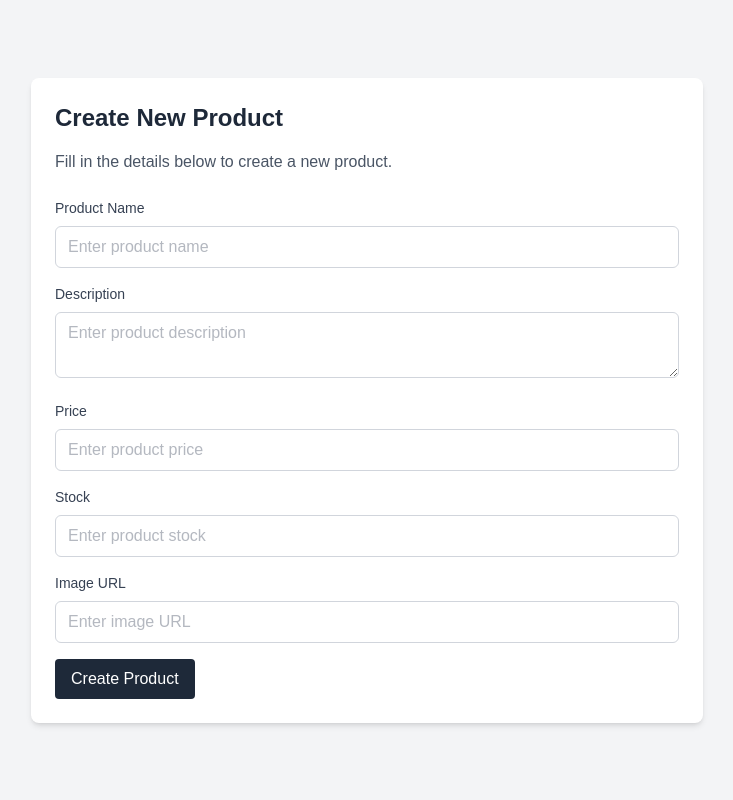
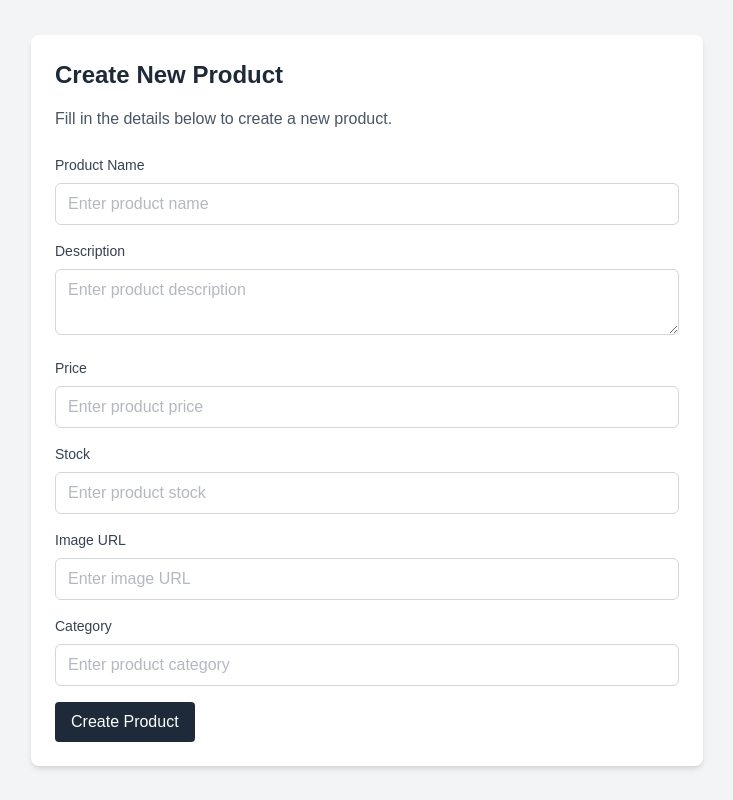
Before and after one commit to Edu-2de/JsApiLesson2, a Next.js app in the folder frontend/: page /Admin/Products/Create in a window 1280 px wide. Shown: the whole page, without its empty margins (273-1006 px from the left). Built offline with nearby package versions, Linux system fonts and the light colour scheme.

Commit message:
feat(admin): update product form to include name, description, price, stock, image, and category fields

```diff
--- a/frontend/src/app/Admin/Products/Create/page.tsx
+++ b/frontend/src/app/Admin/Products/Create/page.tsx
@@ -38,6 +38,7 @@
                         <label className="block text-sm font-medium text-gray-700 mb-2">Product Name</label>
                         <input
                               type="text"
+                              name="name" // <-- Adicione isto
                               className="w-full px-3 py-2 border border-gray-300 text-gray-500 rounded-md focus:outline-none focus:ring-2 focus:ring-gray-800"
                               placeholder="Enter product name"
                         />
@@ -45,6 +46,7 @@
                         <div>
                         <label className="block text-sm font-medium text-gray-700 mb-2">Description</label>
                         <textarea
+                              name="description" // <-- Adicione isto
                               className="w-full px-3 py-2 border border-gray-300 text-gray-500 rounded-md focus:outline-none focus:ring-2 focus:ring-gray-800"
                               placeholder="Enter product description"
                         ></textarea>
@@ -53,6 +55,7 @@
                         <label className="block text-sm font-medium text-gray-700 mb-2">Price</label>
                         <input
                               type="number"
+                              name="price" // <-- Adicione isto
                               className="w-full px-3 py-2 border border-gray-300 text-gray-500 rounded-md focus:outline-none focus:ring-2 focus:ring-gray-800"
                               placeholder="Enter product price"
                         />
@@ -61,6 +64,7 @@
                         <label className="block text-sm font-medium text-gray-700 mb-2">Stock</label>
                         <input
                               type="number"
+                              name="stock" // <-- Adicione isto
                               className="w-full px-3 py-2 border border-gray-300 text-gray-500 rounded-md focus:outline-none focus:ring-2 focus:ring-gray-800"
                               placeholder="Enter product stock"
                         />
@@ -69,8 +73,18 @@
                         <label className="block text-sm font-medium text-gray-700 mb-2">Image URL</label>
                         <input
                               type="text"
+                              name="image" // <-- Adicione isto
                               className="w-full px-3 py-2 border border-gray-300 text-gray-500 rounded-md focus:outline-none focus:ring-2 focus:ring-gray-800"
                               placeholder="Enter image URL"
+                        />
+                        </div>
+                        <div>
+                        <label className="block text-sm font-medium text-gray-700 mb-2">Category</label>
+                        <input
+                              type="text"
+                              name="category" // <-- Adicione isto
+                              className="w-full px-3 py-2 border border-gray-300 text-gray-500 rounded-md focus:outline-none focus:ring-2 focus:ring-gray-800"
+                              placeholder="Enter product category"
                         />
                         </div>
                         <button
--- a/frontend/src/app/api/products/route.tsx
+++ b/frontend/src/app/api/products/route.tsx
@@ -3,7 +3,7 @@
 
 export async function POST(req: Request) {
   const body = await req.json();
-  const res = await fetch(`${apiUrl}/api/auth/products`, {
+  const res = await fetch(`${apiUrl}/api/products/register`, {
     method: "POST",
     headers: { "Content-Type": "application/json" },
     body: JSON.stringify(body),
```
Lines whose indentation alone changed are shown as unchanged.
